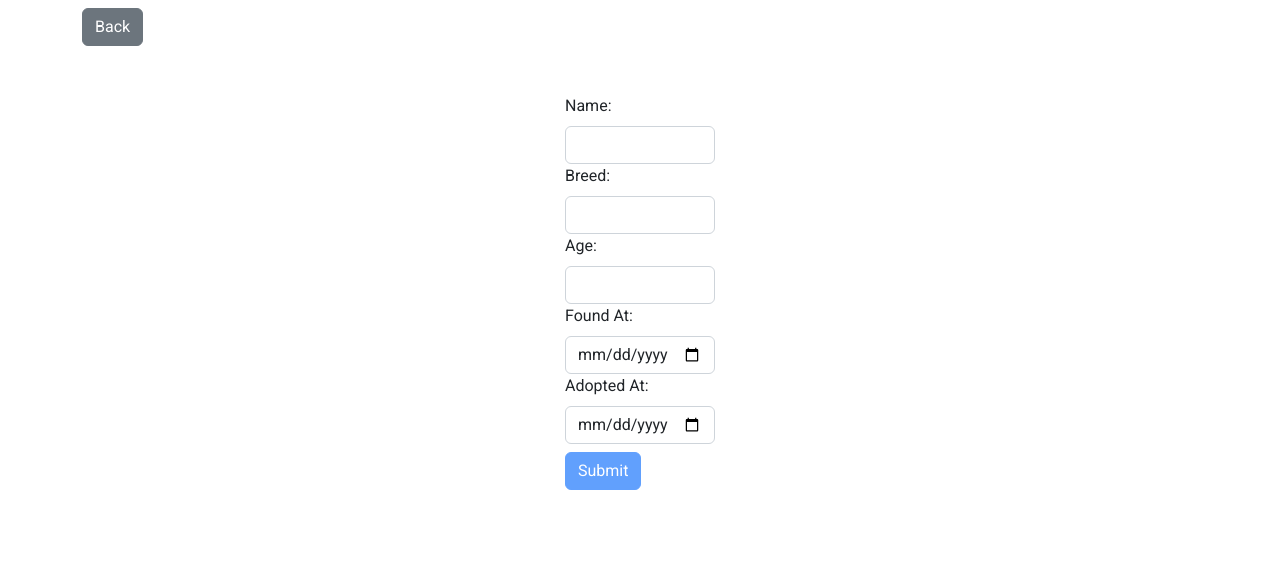
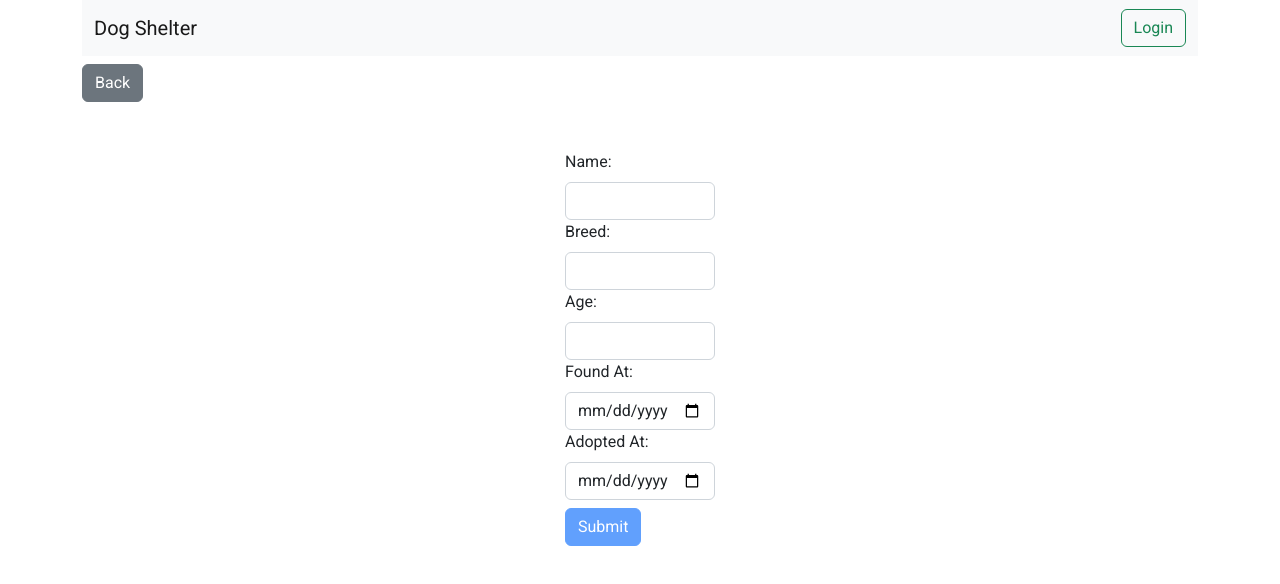
Before and after one commit to voroshagyma/dog-shelter-frontend, an Angular app: page /dogs/1 in a window 1280 px wide. Shown: the top 584 px of the page. Built offline with nearby package versions, Linux system fonts and the light colour scheme; no server answers.

Commit message:
Change to always have navbar + login button

```diff
--- a/src/app/app.component.html
+++ b/src/app/app.component.html
@@ -1,4 +1,4 @@
-<div *ngIf="user" class="container">
+<div class="container">
     <div class="row">
         <div class="col">
             <app-navbar [user]="user" (onLogout)="handleLogout()"></app-navbar>
--- a/src/app/navbar/navbar.component.html
+++ b/src/app/navbar/navbar.component.html
@@ -1,9 +1,15 @@
-<nav *ngIf="user" class="navbar navbar-light bg-light">
+<nav class="navbar navbar-light bg-light">
     <div class="container-fluid">
         <a class="navbar-brand">Dog Shelter</a>
-        <form class="d-flex align-items-center">
-            {{user.username}}
-            <button (onclick)="logout()" class="ms-2 btn btn-outline-success" type="submit">Logout</button>
-        </form>
+        <div class="d-flex align-items-center">
+            <ng-container *ngIf="user">
+                {{user.username}}
+                <button (onclick)="logout()" class="ms-2 btn btn-outline-success" type="submit">Logout</button>
+            </ng-container>
+            <ng-container *ngIf="!user">
+                <button routerLink="login" class="ms-2 btn btn-outline-success" type="submit">Login</button>
+            </ng-container>
+        </div>
+
     </div>
 </nav>
--- a/src/app/navbar/navbar.component.ts
+++ b/src/app/navbar/navbar.component.ts
@@ -15,7 +15,7 @@ export class NavbarComponent implements OnInit {
   }
 
   @Input()
-  user?: IUser;
+  user: IUser | null = null;
 
   @Output()
   onLogout: EventEmitter<void> = new EventEmitter();
```
